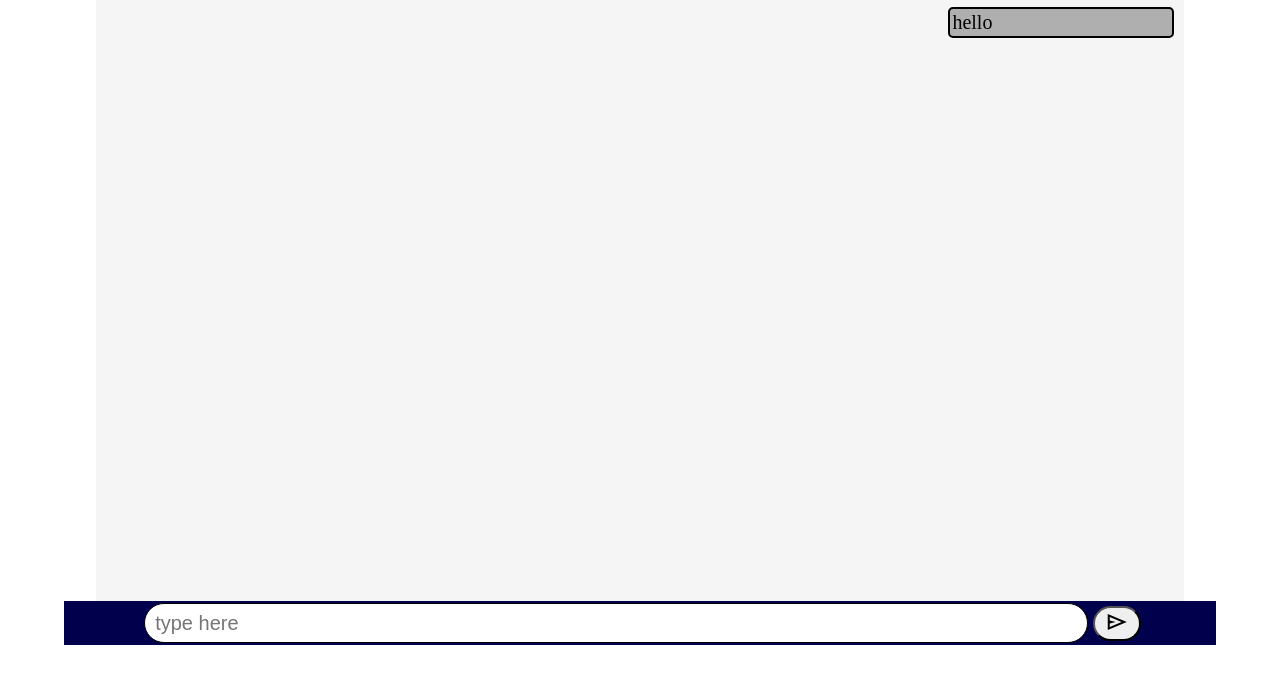
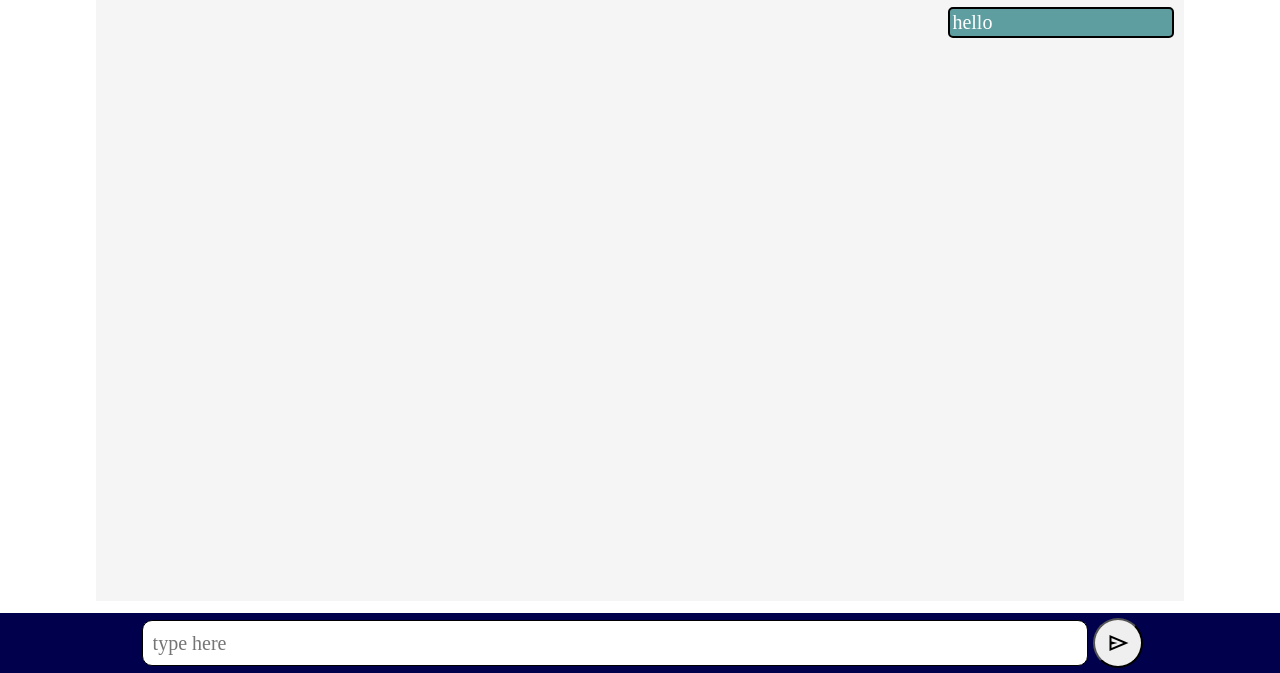
Before and after one commit to Mr-Dey/Fuiloin_chat, a plain HTML site: page index.html in a window 1280 px wide. Shown: the part 127-800 px from the top of the page. Drawn offline with nearby package versions, Linux system fonts and the light colour scheme.

Commit message:
updated ui

```diff
--- a/css/style.css
+++ b/css/style.css
@@ -1,7 +1,10 @@
+
+@import url('https://fonts.googleapis.com/css2?family=Quicksand:wght@400;700&family=Source+Sans+3:wght@500&display=swap');
 
 *{
     padding: 0%;
     margin: 0%;
+    font-family:"Source Sans 3";
     /* transition: all 0.5s ease; */
 }
 
@@ -54,6 +57,7 @@ body{
     max-width: 85%;
     margin: auto;
     height: 80vh;
+
     overflow-y: auto;
 }
 .message{
@@ -69,49 +73,66 @@ body{
 .left{
     float: left;
     clear: both;
+    background-color: aliceblue;
 }
 .right{
     float: right;
     clear: both;
+    color: white;
+    background-color: cadetblue;
 }
 
 .send{
-    display: block;
+    height: 60px;
+    position: fixed;
+    bottom: 0;
+    width: 100%;
+    display: flex;
     align-items: center;
-    text-align: center;
     justify-content: center;
     background-color: #00004c;
-    max-width: 90%;
     margin: auto;
 }
 
 /* this makes the input and the send button allign vertically */
+
 .inputform{
     display: flex;
+    height: 60px;
     justify-content: center;
     align-items: center;
+    width: 85%;
 }
 
 
 
 #messageInp{
     margin: 2px 5px;
-    width: 80%;
-    height: 34px;
+    width: 85%;
+    height: 40px;
     padding: 2px 10px;
     font-size: 20px;
     border: 1px solid black;
-    border-radius: 20px;
+    border-radius: 10px;
 }
 
 .button{
-    height: 35px;
+    display: flex;
+    height: 50px;
+    width: 50px;
     align-items: center;
+    justify-content: center;
     font-size: 15px;
-    padding:2px 10px;
-    border-radius: 20px;
+    border-radius: 50px;
+}
+
+.button:hover{
+    background-color: rgb(0, 175, 0);
+    color: white;
 }
 
 .material-symbols-outlined{
     max-width: 30px;
 }
+
+/* make button icon center */
```
